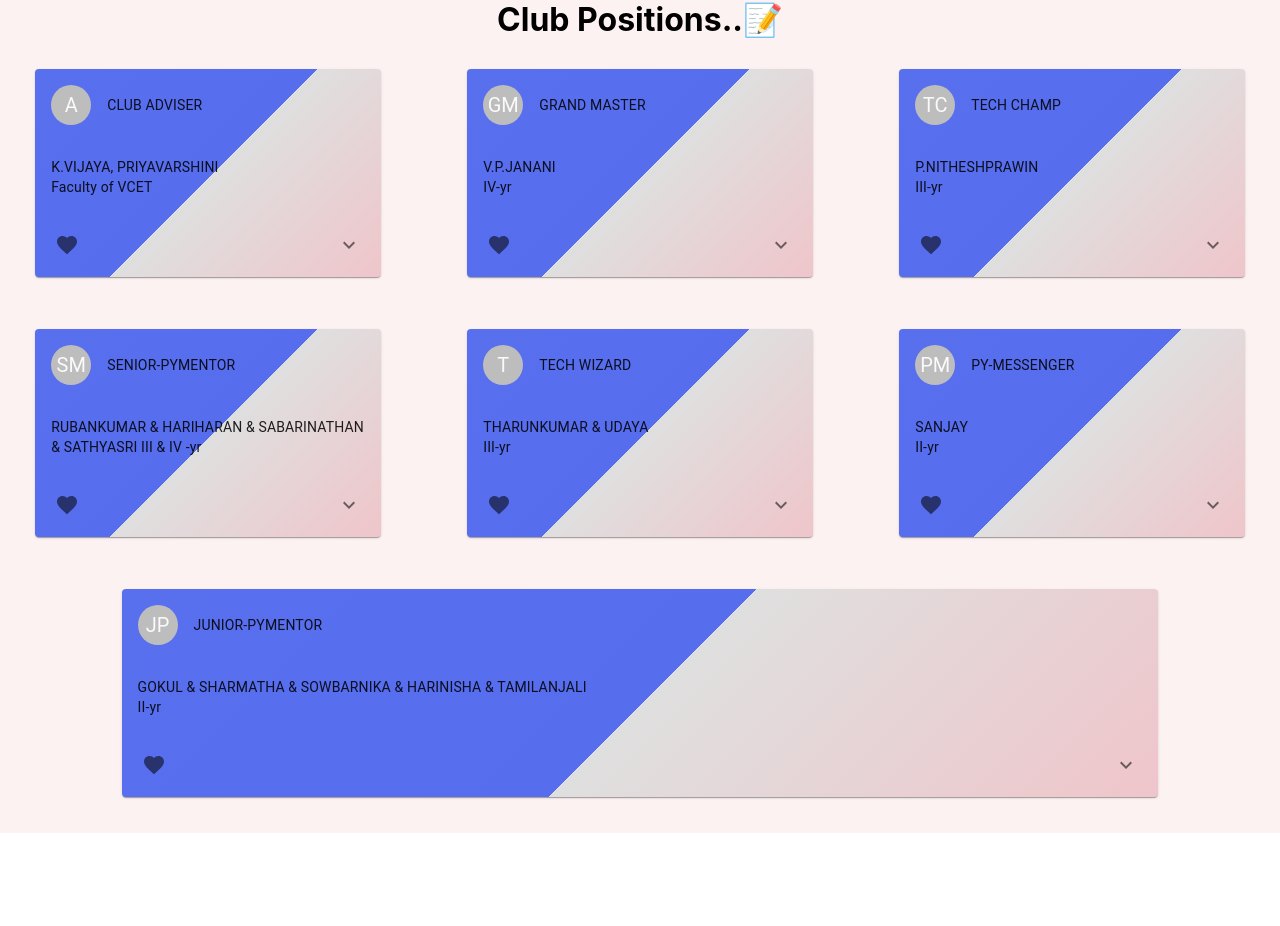
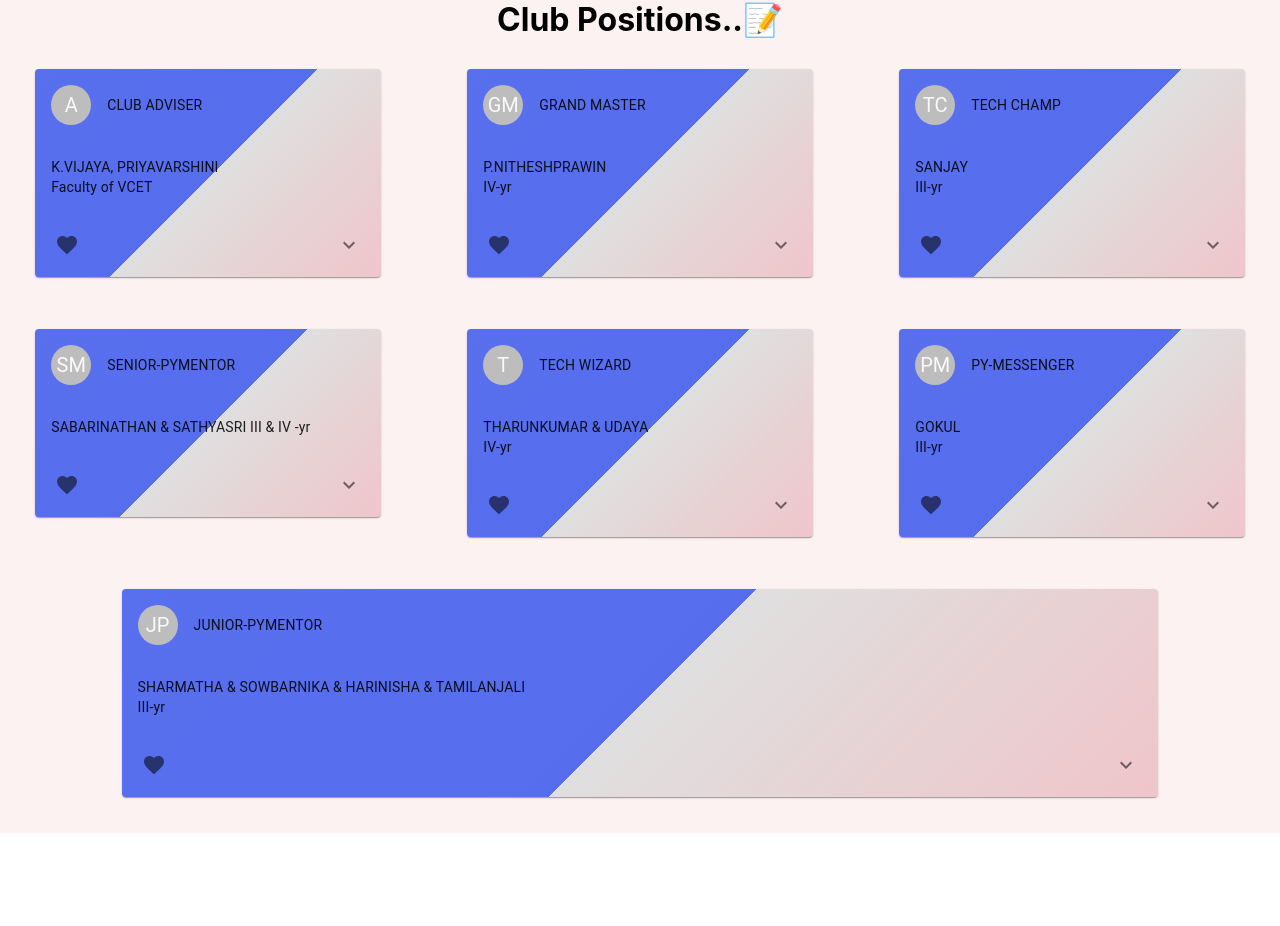
Before and after one commit to Tharunkumar001/pylampDomainRealm, a Next.js app: page / in a window 1280 px wide. Shown: the part 901-1827 px from the top of the page. Built offline with nearby package versions, Linux system fonts and the light colour scheme.

Commit message:
position update

```diff
--- a/pages/index.js
+++ b/pages/index.js
@@ -1,19 +1,15 @@
 import Head from 'next/head';
-import Image from 'next/image';
 import styles from '../styles/Home.module.css';
 import { useEffect,} from 'react';
 import YouTube from "@material-ui/icons/YouTube";
 import LinkedIn from "@material-ui/icons/LinkedIn";
 import Instagram from "@material-ui/icons/Instagram";
 import { Button, Card, Grid, Hidden,} from '@material-ui/core';
-import { AppBar } from '@material-ui/core';
-import { Toolbar } from '@material-ui/core';
 import Navbar from "../pages/Navbar";
 import ScrollAnimation from 'react-animate-on-scroll';
 import Aos from "aos";
 import "aos/dist/aos.css";
 import HomeCard from "../pages/autoMate/HomeCard";
-import Gif from "../public/boyGif.jpg";
 export default function HomePage(props) {
 
     useEffect(() => {
@@ -190,7 +186,7 @@ return (
                             position="SENIOR-PYMENTOR"
                             positonDetails={SeniorMentor}
                             avatar="SM"
-                            candidate="RUBANKUMAR & HARIHARAN & SABARINATHAN & SATHYASRI III & IV -yr"
+                            candidate="SABARINATHAN & SATHYASRI III & IV -yr"
                         /><br />
                 </Grid>
                 <Grid xs={12} md={4} sm={4}>
@@ -198,7 +194,7 @@ return (
                             position="GRAND MASTER"
                             positonDetails={Grandmaster}
                             avatar="GM"
-                            candidate="V.P.JANANI"
+                            candidate="P.NITHESHPRAWIN"
                             role="IV-yr"
                         /><br />
 
@@ -207,7 +203,7 @@ return (
                             positonDetails={TechWizard}
                             avatar="T"
                             candidate="THARUNKUMAR & UDAYA"
-                            role="III-yr"
+                            role="IV-yr"
                         /><br />
 
                 </Grid>
@@ -216,7 +212,7 @@ return (
                             position="TECH CHAMP"
                             positonDetails={TechChamp}
                             avatar="TC"
-                            candidate="P.NITHESHPRAWIN"
+                            candidate="SANJAY"
                             role="III-yr"
                         /> <br />
 
@@ -224,8 +220,8 @@ return (
                             position="PY-MESSENGER"
                             positonDetails={PyMessenger}
                             avatar="PM"
-                            candidate="SANJAY"
-                            role="II-yr"
+                            candidate="GOKUL"
+                            role="III-yr"
                     /><br />
                 </Grid>
                 <Grid xs={12} md={12} sm={12}>
@@ -233,8 +229,8 @@ return (
                             position="JUNIOR-PYMENTOR"
                             positonDetails={JuniorMentor}
                             avatar="JP"
-                            candidate="GOKUL & SHARMATHA & SOWBARNIKA & HARINISHA & TAMILANJALI"
-                            role="II-yr"
+                            candidate="SHARMATHA & SOWBARNIKA & HARINISHA & TAMILANJALI"
+                            role="III-yr"
                         /><br />
                 </Grid>
             </Grid>
```
